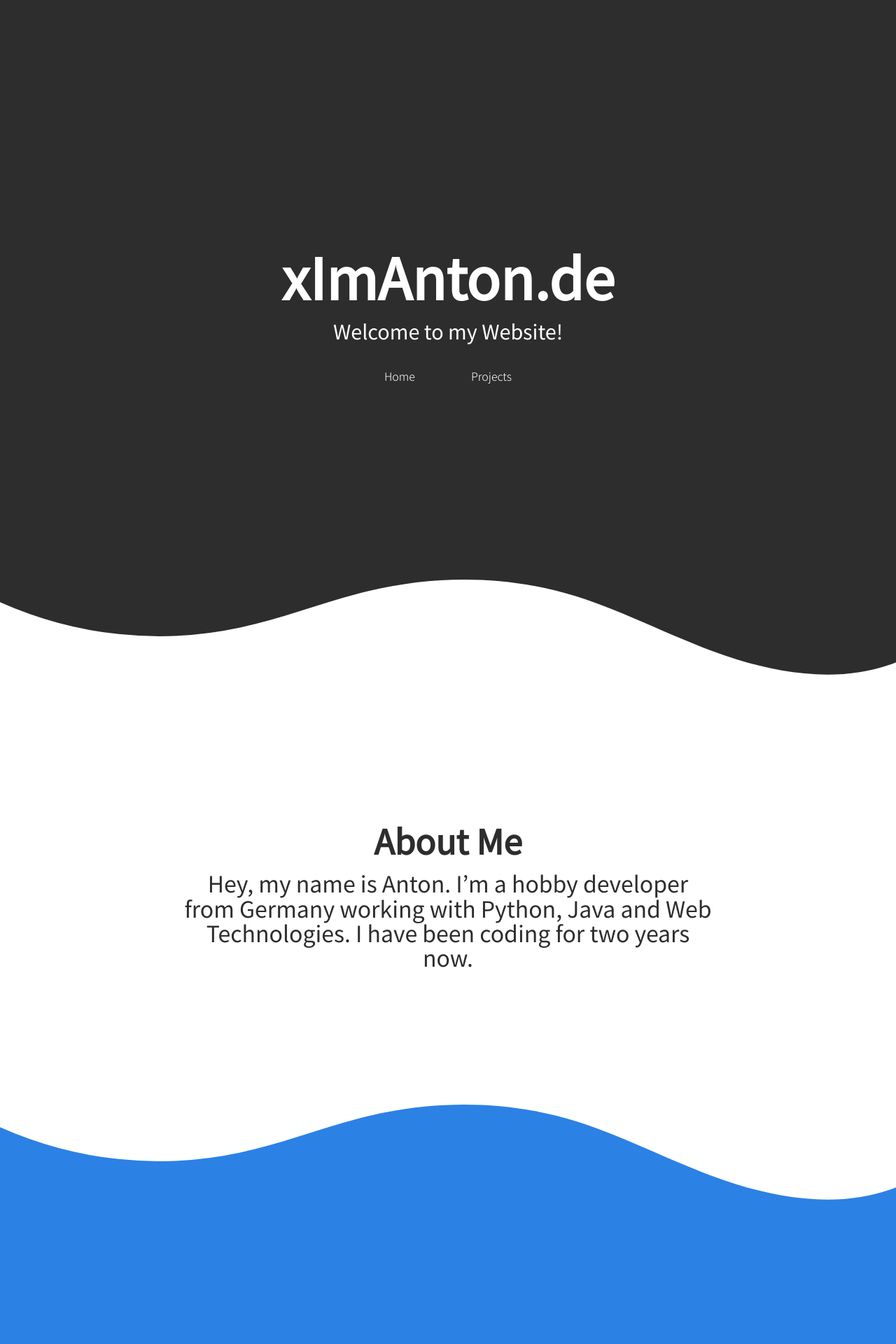
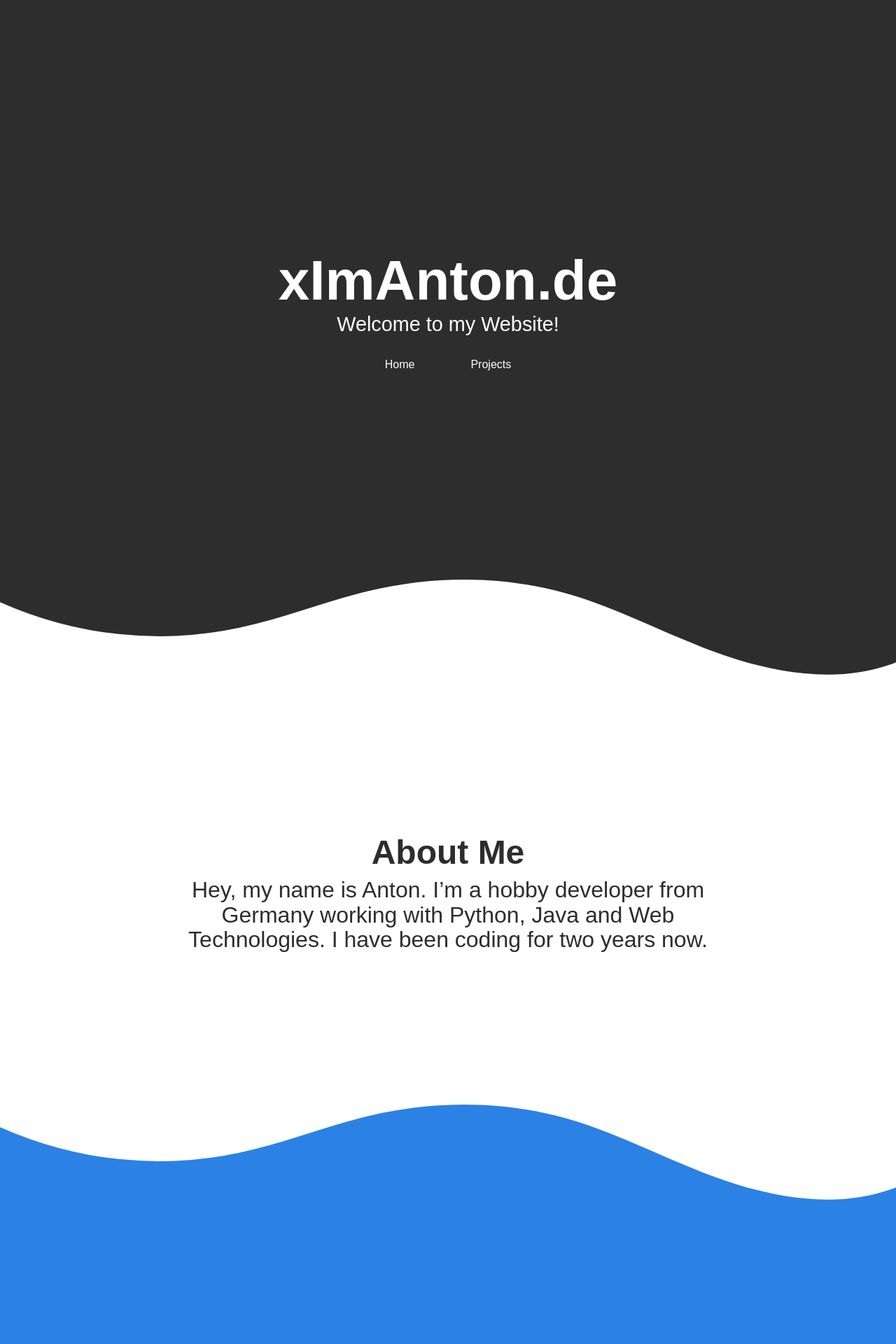
Before and after one commit to xImAnton/ximanton.github.io, a Jekyll site: the page built from index.html, in a window 1280 px wide. Shown: the top 1920 px of the page at 70% size. Built offline with Jekyll 4.4.1, drawn with Linux system fonts in a browser that asks for light colours.

Commit message:
removed google fonts

```diff
--- a/_includes/head.html
+++ b/_includes/head.html
@@ -14,10 +14,6 @@
 
     <script src="{{ "/assets/js/common.js" | relative_url }}"></script>
 
-    <link rel="preconnect" href="https://fonts.googleapis.com">
-    <link rel="preconnect" href="https://fonts.gstatic.com" crossorigin>
-    <link href="https://fonts.googleapis.com/css2?family=Noto+Sans+KR:wght@300;400;&display=swap" rel="stylesheet">
-
     <meta name="theme-color" content="#2D2D2D">
     <title>{{ page.title }} | xImAnton.de</title>
 </head>
```
